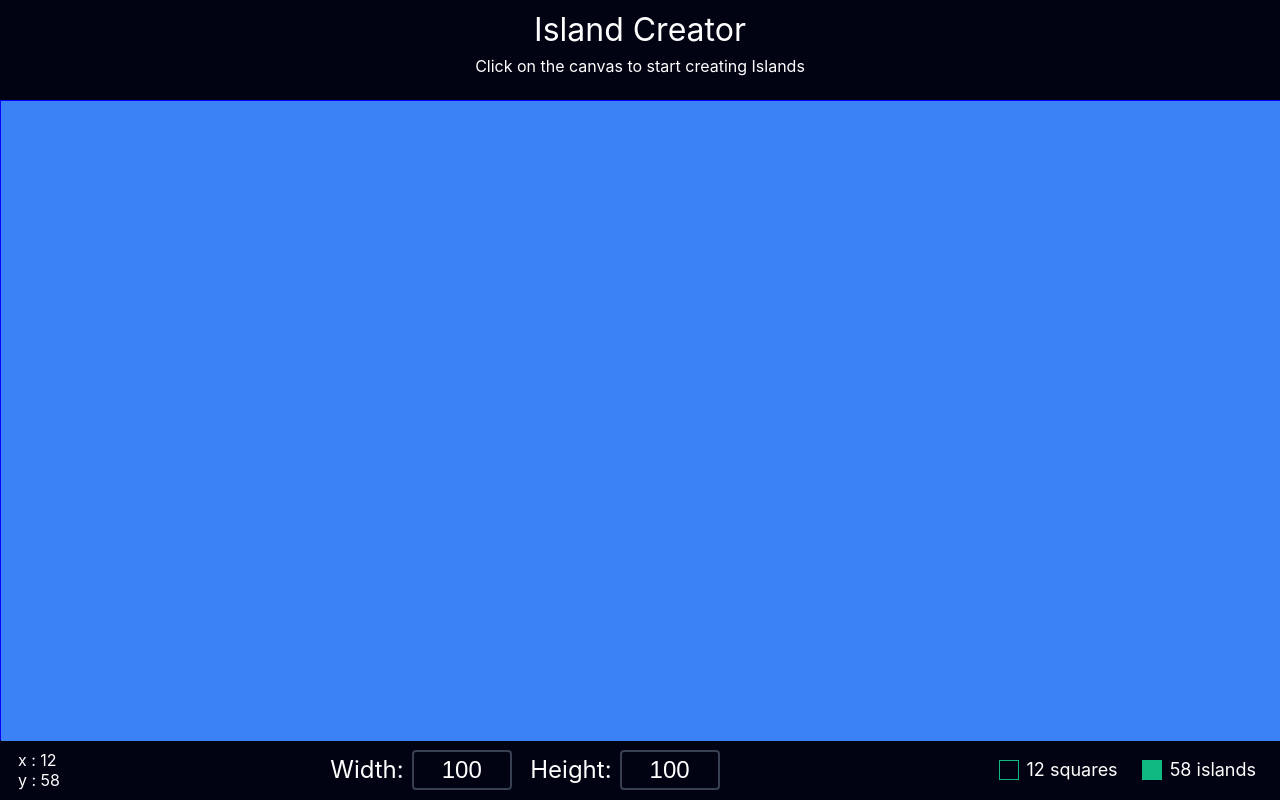
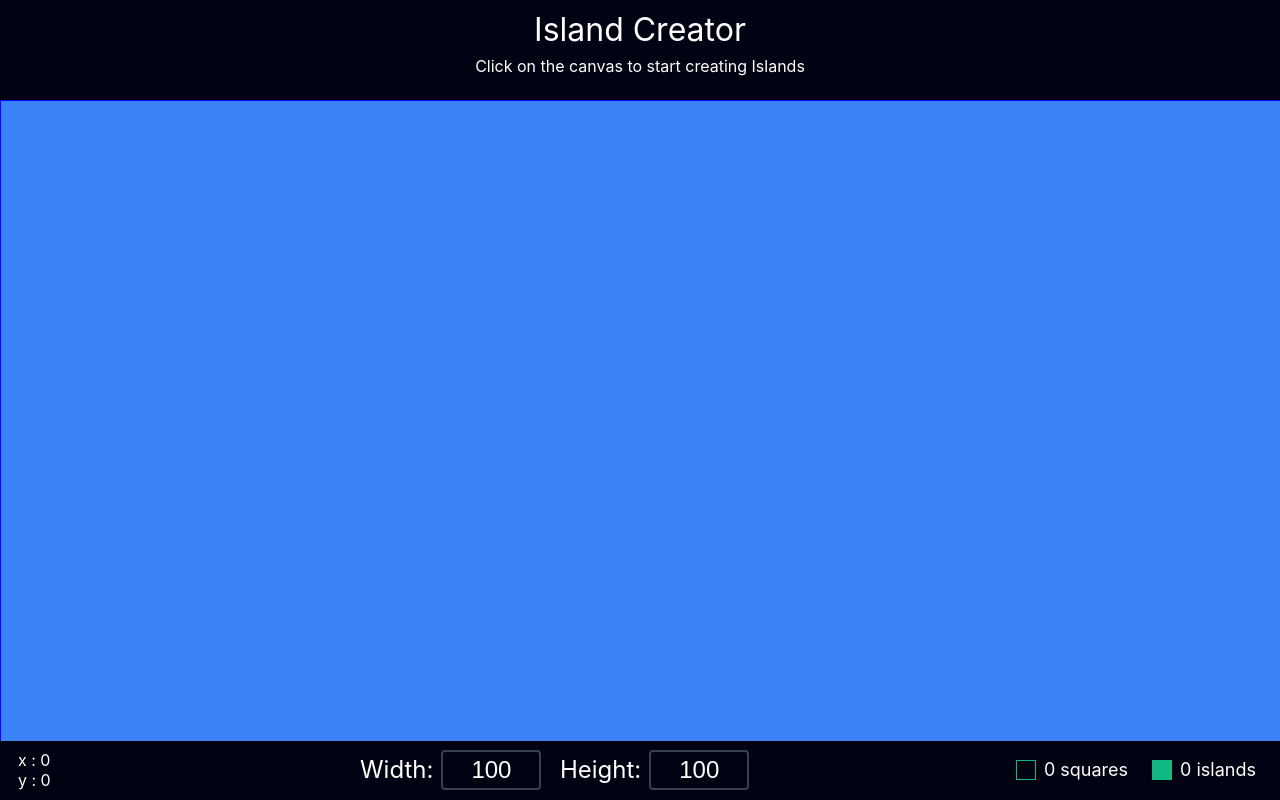
Before and after one commit to manduks/world-creator, a Next.js app: page / in a window 1280 px wide. Built offline with nearby package versions, Linux system fonts and the light colour scheme.

Commit message:
Added context to control stats

```diff
--- a/components/Cell.tsx
+++ b/components/Cell.tsx
@@ -2,6 +2,7 @@
 import * as React from "react";
 import { colors } from 'styles/colors';
 import { world, calculateIslands } from 'lib/world';
+import { useStatsDispatch, useStatsContext } from 'context/StatsContext';
 
 interface CellProps {
   columnIndex: number;
@@ -10,10 +11,10 @@ interface CellProps {
 }
 
 export default function Cell({ columnIndex, rowIndex, style }: CellProps) {
+  const dispatch = useStatsDispatch();
   const memPosition = `${columnIndex}_${rowIndex}`;
   const [color, setColor] = React.useState(world[memPosition] || 0);
-
-  // this is needed by react-virtualized to render the cel correctly
+  // this is needed by react-virtualized to render the cell correctly
   style = {
     ...style,
     backgroundColor: colors[color],
@@ -23,15 +24,23 @@ export default function Cell({ columnIndex, rowIndex, style }: CellProps) {
       className="cell"
       style={style}
       onClick={() => {
-        const newValue = 1 - color;
-        setColor(newValue);
+        const newValue = 1 - color; // toggle color between 0 and 1
         // clean up memory for easier loop later
         if (newValue) {
           world[memPosition] = newValue;
         } else {
           delete world[memPosition];
         }
-         console.log(calculateIslands());
+
+        setColor(newValue);
+        dispatch({
+          type: 'square',
+          islandsCount: calculateIslands(),
+          squaresCount: Object.keys(world).length,
+        });
+      }}
+      onMouseEnter={() => {
+        dispatch({type: 'cursor', cursor:{ x: columnIndex, y: rowIndex}});
       }}
     ></div>
   );
--- a/components/Cursor.tsx
+++ b/components/Cursor.tsx
@@ -1,7 +1,10 @@
 import * as React from "react";
+import { useStatsContext } from 'context/StatsContext';
 
 export default function Cursor() {
-  const [x, y] = [12, 58];
+  const { cursor } = useStatsContext()
+  const { x, y } = cursor;
+
   return (
     <div className="cursor">
       <span>x : {x}</span>
--- a/components/GridWorld.tsx
+++ b/components/GridWorld.tsx
@@ -3,7 +3,7 @@ import { Grid, AutoSizer } from "react-virtualized";
 import Cell from 'components/Cell';
 
 export const BOARD_SIZE = 100;
-const CELL_SIZE = 20;
+const CELL_SIZE = 40;
 const PRE_RENDER_ITEMS = 10;
 
 
--- a/components/Stats.tsx
+++ b/components/Stats.tsx
@@ -1,14 +1,16 @@
 import * as React from "react";
+import { useStatsContext } from 'context/StatsContext';
 
 export default function Stats() {
-  const [squares, islands] = [12, 58];
+  const { squaresCount, islandsCount } = useStatsContext()
+
   return (
     <div className="stats">
       <div>
-        <span className="square"/> {squares} squares
+        <span className="square"/> {squaresCount} squares
       </div>
       <div>
-        <span className="square island"/> {islands} islands
+        <span className="square island"/> {islandsCount} islands
       </div>
     </div>
   )
--- /dev/null
+++ b/context/StatsContext.tsx
@@ -0,0 +1,68 @@
+import * as React from "react";
+import { Coordinates } from 'types/world';
+
+type StatsProviderProps = {children: React.ReactNode}
+interface StatsInterface {
+  cursor?: Coordinates;
+  squaresCount?: number;
+  islandsCount?: number;
+}
+interface Action extends StatsInterface {
+  type: 'cursor'| 'square'
+}
+type Dispatch = (action: Action) => void
+
+const initialState = {
+  cursor: {
+    x: 0,
+    y: 0,
+  },
+  squaresCount: 0,
+  islandsCount: 0,
+};
+
+const StatsContext = React.createContext<StatsInterface | undefined>(undefined);
+const StatsDispatchContext = React.createContext<Dispatch | undefined>(undefined);
+
+function statsReducer(state: StatsInterface, action: Action) {
+  switch (action.type) {
+    case 'cursor': {
+      return { ...state, cursor: action.cursor };
+    }
+    case 'square': {
+      return { ...state, squaresCount: action.squaresCount, islandsCount:  action.islandsCount,};
+    }
+    default: {
+      throw new Error(`Unhandled action type: ${action.type}`)
+    }
+  }
+}
+
+function StatsProvider({ children }: StatsProviderProps) {
+  const [state, dispatch] = React.useReducer(statsReducer, initialState);
+
+  return (
+    <StatsContext.Provider value={state}>
+      <StatsDispatchContext.Provider value={dispatch}>
+        {children}
+      </StatsDispatchContext.Provider>
+    </StatsContext.Provider>
+  )
+}
+function useStatsContext() {
+  const context = React.useContext(StatsContext)
+  if (context === undefined) {
+    throw new Error('useStatsContext must be used within a CountProvider')
+  }
+  return context;
+}
+
+function useStatsDispatch() {
+  const context = React.useContext(StatsDispatchContext)
+  if (context === undefined) {
+    throw new Error('useCountDispatch must be used within a CountProvider')
+  }
+  return context;
+}
+
+export {StatsProvider, useStatsContext, useStatsDispatch}
--- a/pages/index.js
+++ b/pages/index.js
@@ -4,6 +4,7 @@ import SizeInput from 'components/SizeInput';
 import Cursor from 'components/Cursor';
 import Stats from 'components/Stats';
 import World, { BOARD_SIZE } from 'components/GridWorld';
+import { StatsProvider } from 'context/StatsContext';
 
 
 export default function Home() {
@@ -19,6 +20,7 @@ export default function Home() {
   }
 
   return (
+    <StatsProvider>
       <div className="container">
         <Head>
           <title>World creator</title>
@@ -54,5 +56,6 @@ export default function Home() {
           </footer>
         </main>
       </div>
+    </StatsProvider>
   );
 }
--- a/styles/globals.css
+++ b/styles/globals.css
@@ -224,6 +224,7 @@ footer {
   flex-direction: column;
   font-size: 12;
   padding: 16px;
+  width: 120px;
 }
 .cursor span {
   padding: 2px;
--- /dev/null
+++ b/types/world.ts
@@ -0,0 +1 @@
+export type Coordinates = {x: number, y: number};
```
Lines whose indentation alone changed are shown as unchanged.
